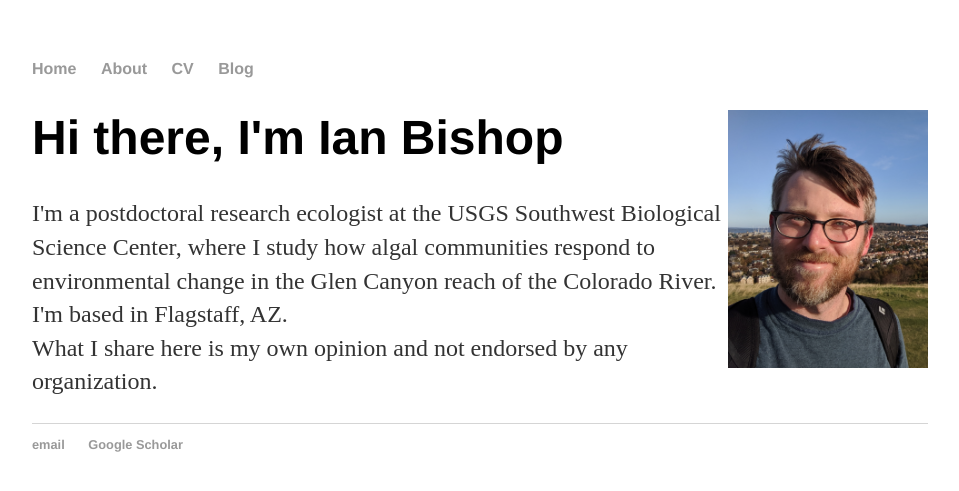
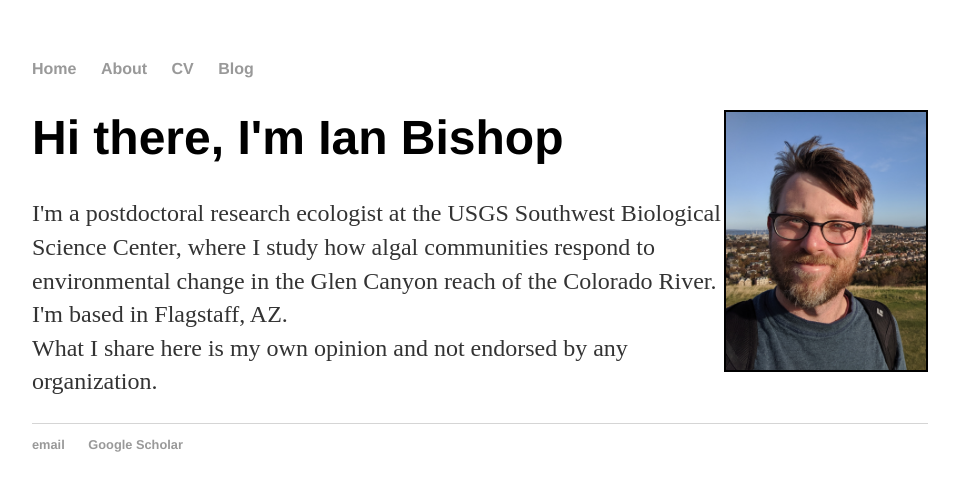
Before and after one commit to bishopia/bishopia.github.io, a Jekyll site: the page built from index.html, in a window 1280 px wide. Shown: the top 491 px of the page, without its empty margins (160-1119 px from the left). Built offline with Jekyll 4.4.1, drawn with Linux system fonts in a browser that asks for light colours.

Commit message:
Update index.html

```diff
--- a/index.html
+++ b/index.html
@@ -3,7 +3,7 @@
 title: Ian Bishop, PhD
 ---
 <div class="blurb">
-	<img src="/assets/bishop_in_edinburgh_2019.jpg" alt="Ian Bishop" style="float: right; width: 200px;">
+	<img src="/assets/bishop_in_edinburgh_2019.jpg" alt="Ian Bishop" style="float: right; width: 200px; border: 2px solid black;"">
 	<h1>Hi there, I'm Ian Bishop</h1>
 	<p>I'm a postdoctoral research ecologist at the USGS Southwest Biological Science Center,
 		where I study how algal communities respond to
```
